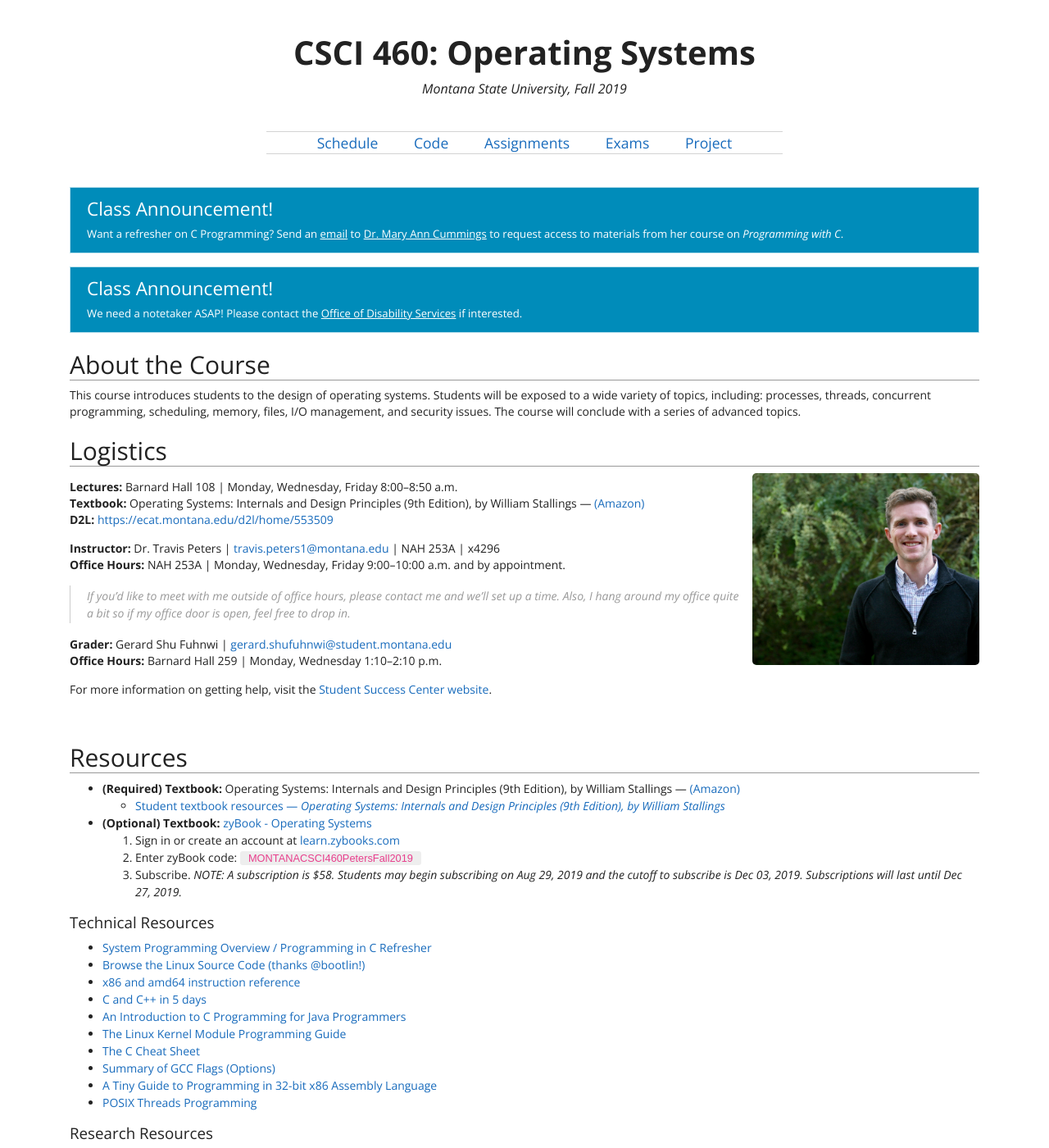
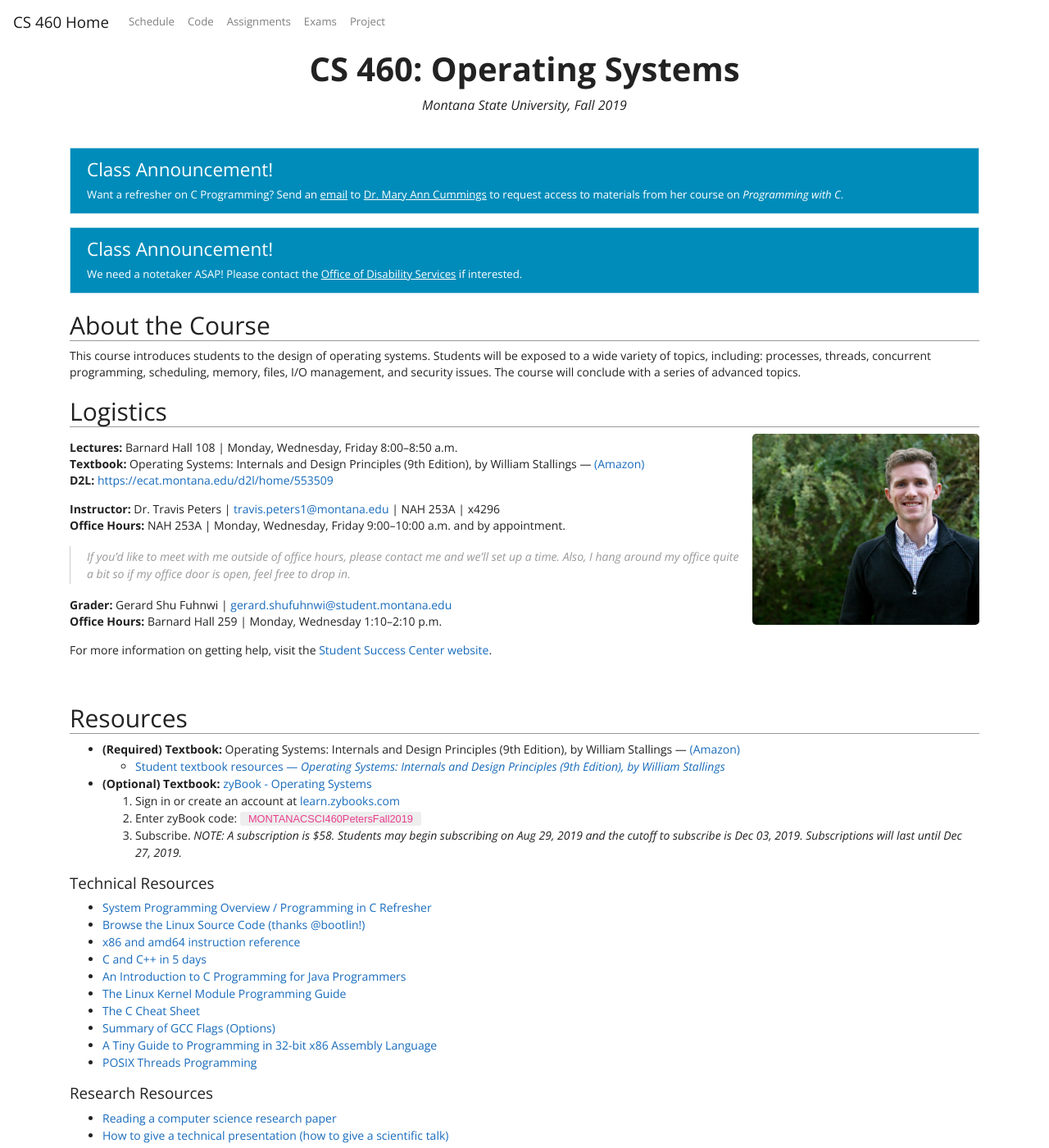
Before and after one commit to traviswpeters/cs460-2019-fall, a Jekyll site: the page built from index.md, in a window 1280 px wide and 1400 px high. Shown: the whole window at 82% size. Built offline with Jekyll 4.4.1, drawn with Linux system fonts in a browser that asks for light colours; nearby versions of some CDN libraries.

Commit message:
fix menu

```diff
--- a/_data/settings.yml
+++ b/_data/settings.yml
@@ -2,7 +2,8 @@
 # site.data.settings.XXXXXXXXX
 title: Operating Systems
 titleshort: OS 460
-titlenum: CSCI 460
+titlenum: CS 460 #CSCI 460
+titlenumshort: CS 460
 school: Montana State University
 term: Fall 2019
 lectures: "Barnard Hall 108 | Monday, Wednesday, Friday 8:00–8:50 a.m."
--- a/_includes/menu.html
+++ b/_includes/menu.html
@@ -1,9 +1,18 @@
     <!-- https://codepen.io/butsuri/pen/bKjHz -->
 
-    <div class="menu">
-        <div class="menu-content">
-            {% for item in site.data.settings.menu %}
-            <a href="{{ site.github.url }}/{{ item.url }}">{{ item.name }}</a>
-            {% endfor %}
+    <nav class="navbar navbar-expand-md fixed-top navbar-light bg-white">
+        <a class="navbar-brand" href="..">{{site.data.settings.titlenumshort}} Home</a>
+        <button class="navbar-toggler" type="button" data-toggle="collapse" data-target="#navbarSupportedContent" aria-controls="navbarSupportedContent" aria-expanded="false" aria-label="Toggle navigation">
+            <span class="navbar-toggler-icon"></span>
+        </button>
+
+        <div class="collapse navbar-collapse" id="navbarSupportedContent">
+            <ul class="navbar-nav mr-auto">
+                {% for item in site.data.settings.menu %}
+                <li class="nav-item">
+                    <a class="nav-link" href="{{ site.github.url }}/{{ item.url }}">{{ item.name }}</a>
+                </li>
+                {% endfor %}
+            </ul>
         </div>
-    </div>
+    </nav>
--- a/assets/css/style.css
+++ b/assets/css/style.css
@@ -18,6 +18,7 @@ body {
   font-size: 14px;
   /* color: #515151; */
   /* overflow-x: hidden; */
+  padding-top: 20px;
 }
 
 h1, h2, h3, h4, h5, h6 {
@@ -148,6 +149,13 @@ code {
     border-top: 0.5px solid lightgrey;
     border-bottom: 0.5px solid lightgrey;
 }
+.menu {
+    display: block;
+    display: block;
+    margin-left: auto;
+    margin-right: auto;
+}
+
 .menu a {
     margin: 0px 20px;
     font-size: 1.1rem;
```
